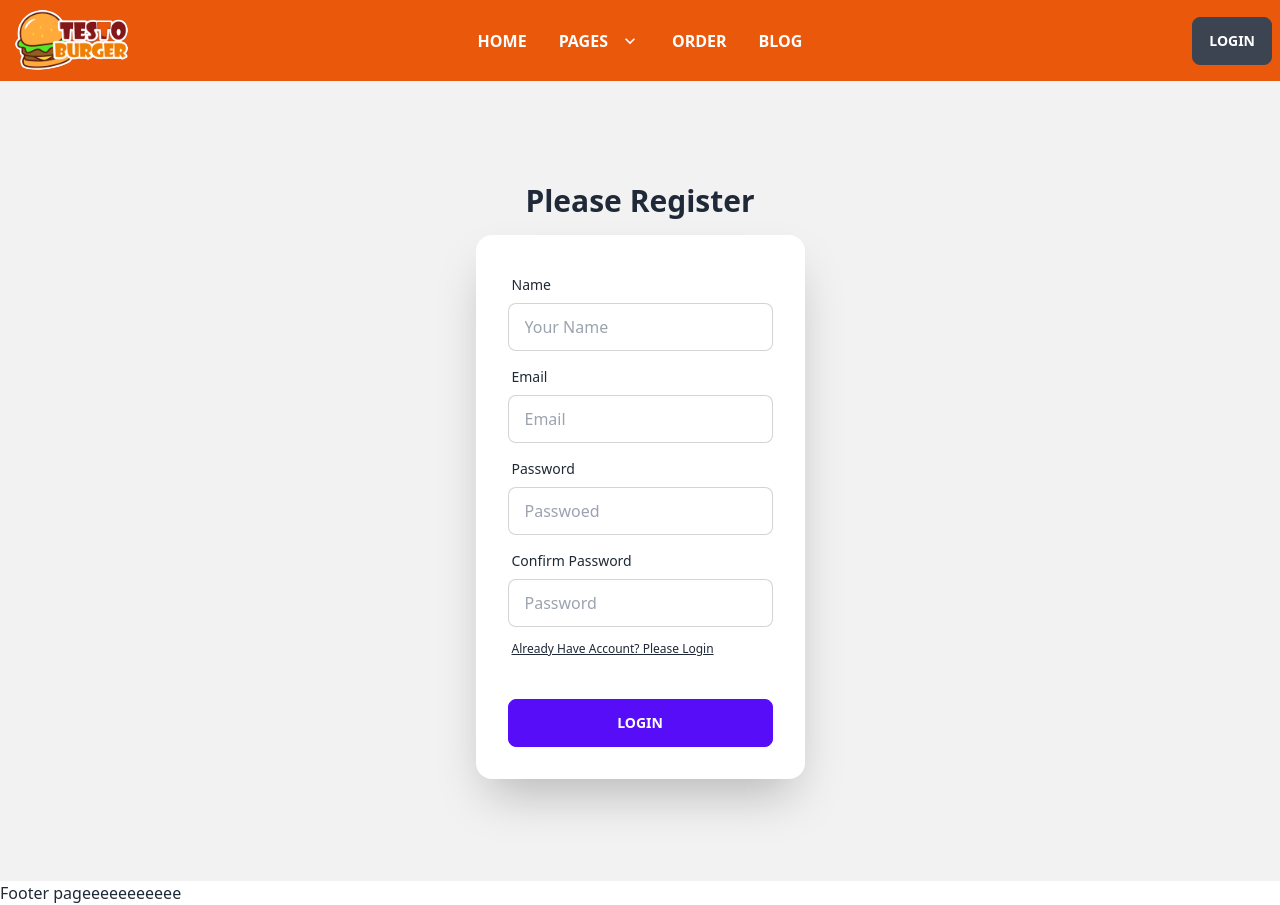
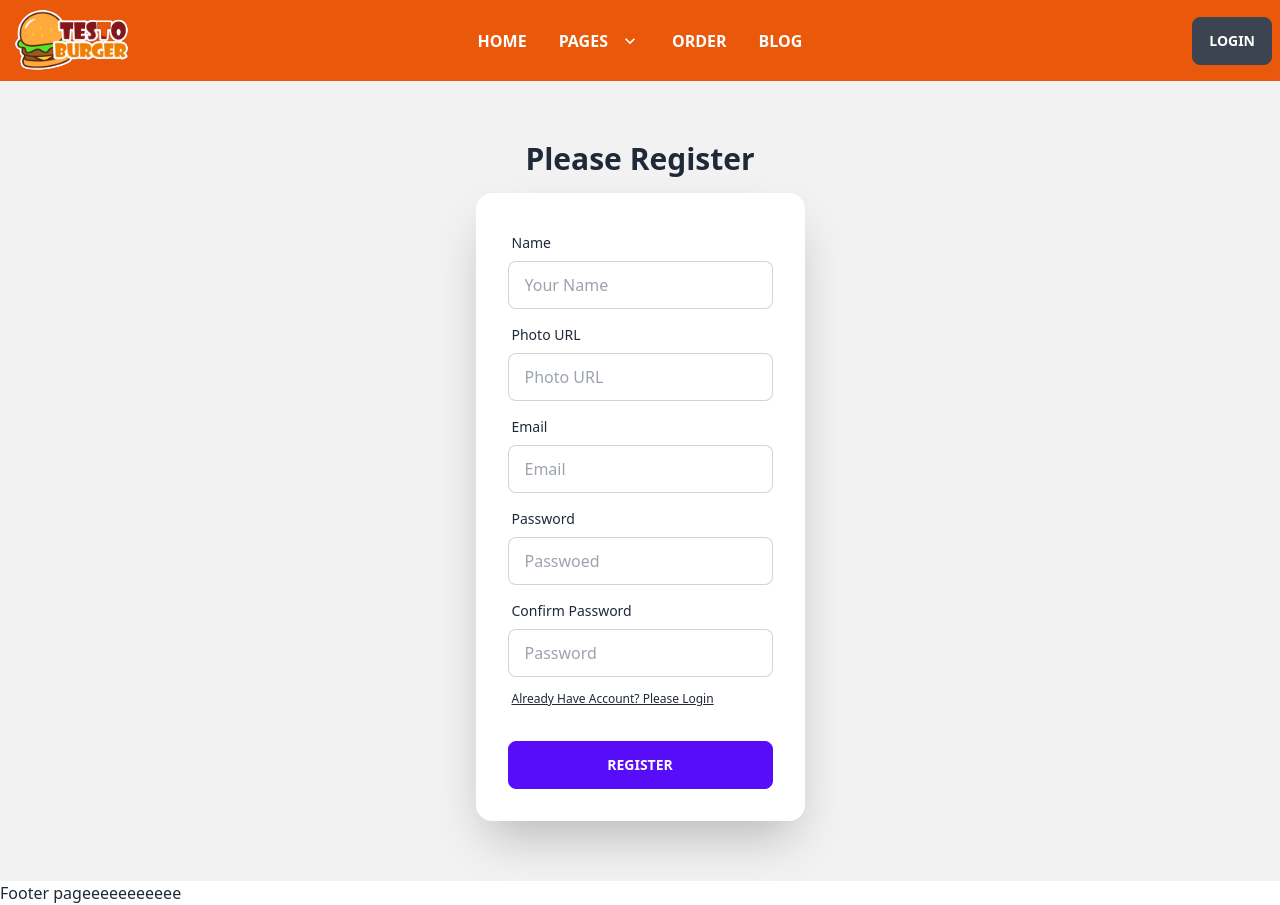
Before and after one commit to sumon2807/chef-recipe-hunter-client-side, a React (Vite) app: page /register in a window 1280 px wide. Built offline with nearby package versions, Linux system fonts and the light colour scheme; no server answers.

Commit message:
registation form validation is set

```diff
--- a/src/Provider/AuthProvider.jsx
+++ b/src/Provider/AuthProvider.jsx
@@ -9,7 +9,6 @@ const googleProvider=new GoogleAuthProvider();
 const githubProvider= new GithubAuthProvider();
 
 const AuthProvider = ({children}) => {
-
     const [user, setUser]=useState(null);
     const [loading, setLoading]=useState(true);
 
--- a/src/SheardPage/Login/Login.jsx
+++ b/src/SheardPage/Login/Login.jsx
@@ -1,9 +1,11 @@
-import React, { useContext, useState } from 'react';
+import React, { useContext, useState} from 'react';
 import { Link } from 'react-router-dom';
 import {UserCircleIcon } from '@heroicons/react/24/solid'
 import { AuthContext } from '../../Provider/AuthProvider';
+import { FaGoogle, FaGithub } from "react-icons/fa";
 
 const Login = () => {
+    const [error, setError]=useState('');
     const {signIn, googleSignIn, user, githubSignIn}=useContext(AuthContext)
 
     const handleGoogleSignIn=()=>{
@@ -73,12 +75,12 @@ const Login = () => {
                             </label>
                         </div>
                         <div className="form-control mt-2">
-                            <button className="btn btn-primary mb-2">Login</button>
+                            <button className="btn btn-outline btn-info mb-2">Login</button>
                             <button onClick={handleGoogleSignIn} className="btn btn-outline btn-info mb-2">
-                                <UserCircleIcon className="h-8 w-8 text-blue-500 " />Google Login
+                                <FaGoogle className="h-6 w-6 text-blue-500  mx-2"/> Google Login
                             </button>
                             <button onClick={handleGitHubSignIn} className="btn btn-outline btn-info">
-                                <UserCircleIcon className="h-8 w-8 text-blue-500 " />GitHub Login
+                                <FaGithub className="h-6 w-6 text-blue-500  mx-2"/>GitHub Login
                             </button>
                         </div>
                     </form>
--- a/src/SheardPage/Register/Register.jsx
+++ b/src/SheardPage/Register/Register.jsx
@@ -1,9 +1,10 @@
-import React, { useContext } from 'react';
+import React, { useContext, useState } from 'react';
 import { Link } from 'react-router-dom';
 import { AuthContext } from '../../Provider/AuthProvider';
 
 const Register = () => {
     const {user, createUser}=useContext(AuthContext);
+    const [error, setError]=useState('');
 
     const handleRegister=event=>{
         event.preventDefault();
@@ -14,7 +15,14 @@ const Register = () => {
         const confirm=form.confirm.value;
         const name=form.name.value;
         const photo=form.photo.value;
-        console.log(email, password, confirm, name, photo)
+        setError('')
+        if(password !==confirm){
+            setError('Your password did not match')
+            return
+        }
+        else if(password.length < 6){
+            setError('Password must be 6 charecters or longer')
+        }
 
         createUser(email, password)
         .then(result=>{
@@ -42,6 +50,12 @@ const Register = () => {
                         </div>
                         <div className="form-control">
                             <label className="label">
+                                <span className="label-text">Photo URL</span>
+                            </label>
+                            <input type="text" name='photo' placeholder="Photo URL" className="input input-bordered" required/>
+                        </div>
+                        <div className="form-control">
+                            <label className="label">
                                 <span className="label-text">Email</span>
                             </label>
                             <input type="email" name='email' placeholder="Email" className="input input-bordered" required/>
@@ -63,8 +77,9 @@ const Register = () => {
                             </Link>
                             </label>
                         </div>
-                        <div className="form-control mt-6">
-                            <button className="btn btn-primary">Login</button>
+                        <p className='text-red-400'>{error}</p>
+                        <div className="form-control mt-2">
+                            <button className="btn btn-primary">Register</button>
                         </div>
                     </form>
                 </div>
```
